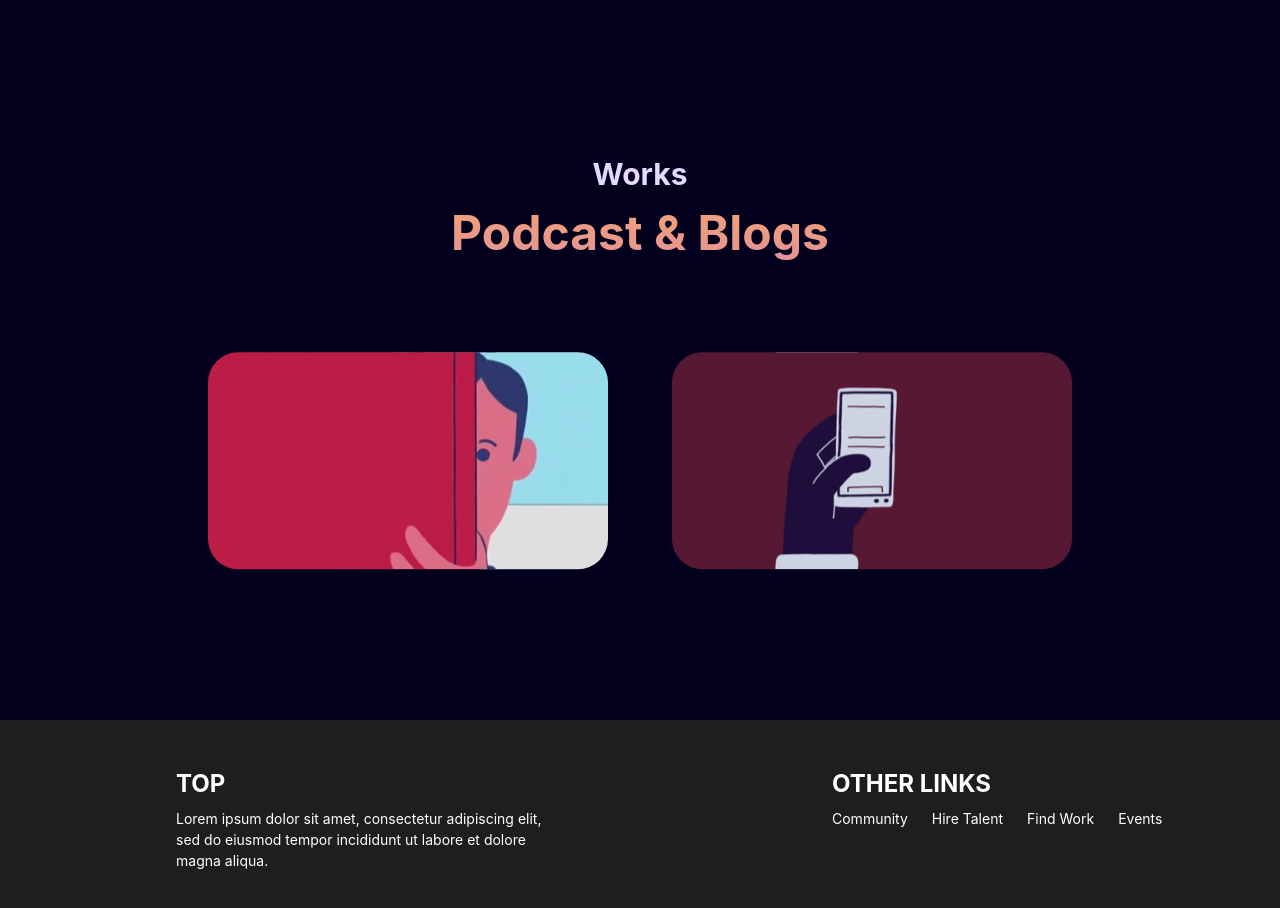
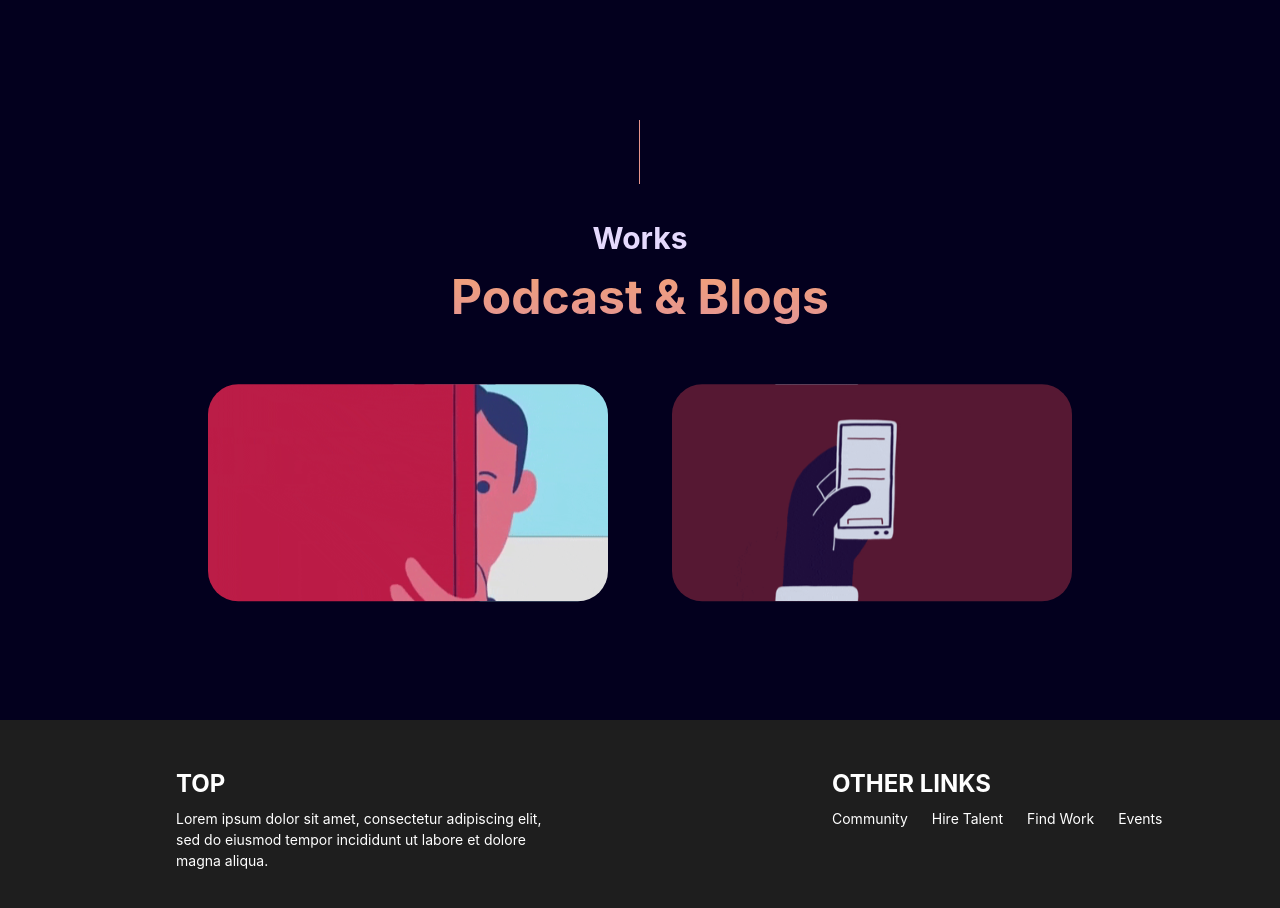
Before and after one commit to The-Opportunties-Portal/top-landing, a Next.js app: page / in a window 1280 px wide. Shown: the part 3880-4788 px from the top of the page. Built offline with nearby package versions, Linux system fonts and the light colour scheme.

Commit message:
Add line to podcasts panel

```diff
--- a/components/index/PodcastsAndBlogs.tsx
+++ b/components/index/PodcastsAndBlogs.tsx
@@ -8,6 +8,13 @@ export const PodcastsAndBlogs = () => {
       minH={{ base: "75vh", sm: "100vh", md: "75vh" }}
       bg="rgba(3, 0, 30, 1)"
     >
+      <Box
+        position={"relative"}
+        w="50vw"
+        h={{ base: 12, md: 16 }}
+        borderRight={"1px solid rgba(231, 150, 141, 1)"}
+        zIndex={11}
+      />
       <Flex direction={"column"} justify={"center"} textAlign={"center"}>
         <Text
           mt={8}
```
